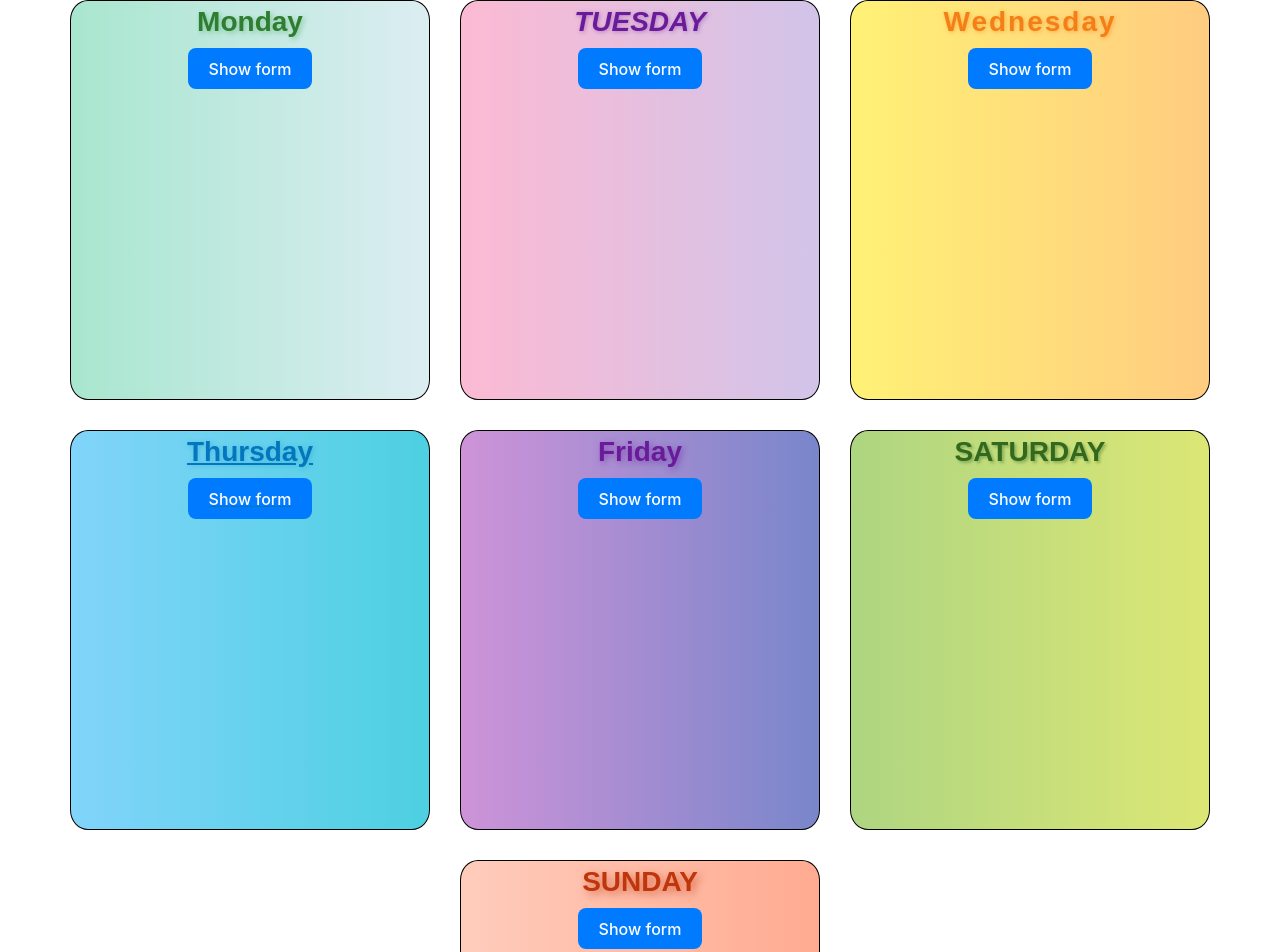
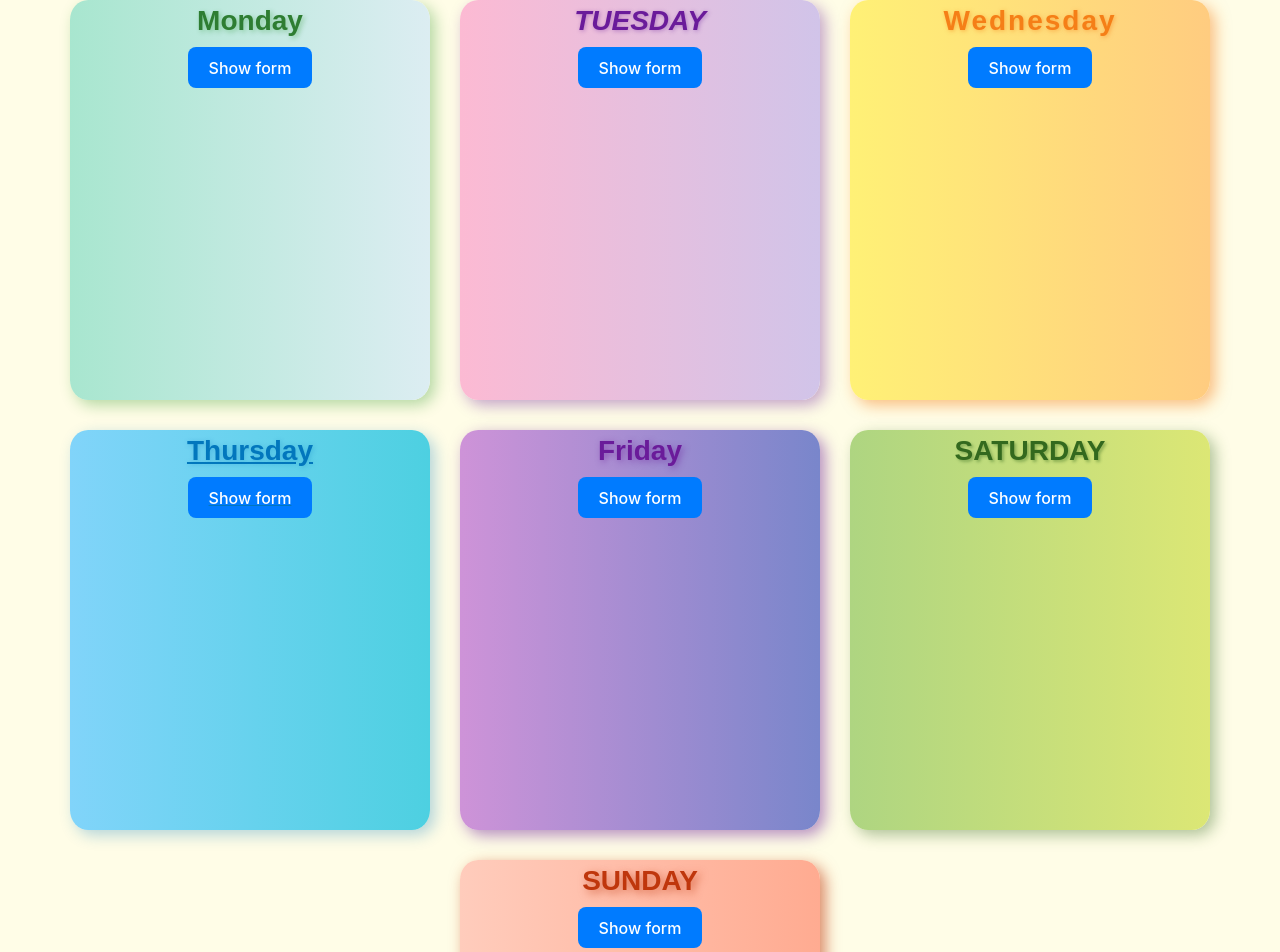
Before and after one commit to kwrona05/Week-planner, a React (Vite) app in the folder lessonPlan/: page / in a window 1280 px wide. Shown: the top 952 px of the page. Built offline with nearby package versions, Linux system fonts and the light colour scheme.

Commit message:
style shadows, body background, input and ul list

```diff
--- a/lessonPlan/src/App.css
+++ b/lessonPlan/src/App.css
@@ -2,6 +2,10 @@
     box-sizing: border-box;
     margin: 0 auto;
     padding: 0;
+}
+
+body {
+    background-color: #fffde7;
 }
 
 .container {
@@ -13,7 +17,6 @@
 }
 
 .day-div {
-    border: 1px solid black;
     border-radius: 5%;
     height: 50vh;
     width: 45vh;
@@ -37,6 +40,7 @@ h2 {
     font-weight: bold;
     color: #2e7d32;
     text-shadow: 2px 2px 5px rgba(0, 128, 0, 0.3);
+    box-shadow: 5px 5px 15px rgba(0, 128, 0, 0.3);
 }
 
 #tuesday {
@@ -45,6 +49,7 @@ h2 {
     color: #6a1b9a;
     text-transform: uppercase;
     text-shadow: 1px 1px 4px rgba(106, 27, 154, 0.4);
+    box-shadow: 5px 5px 15px rgba(106, 27, 154, 0.4);
 }
 
 #wednesday {
@@ -53,6 +58,7 @@ h2 {
     color: #f57f17;
     letter-spacing: 2px;
     text-shadow: 1px 1px 4px rgba(245, 127, 23, 0.5);
+    box-shadow: 5px 5px 15px rgba(245, 127, 23, 0.5);
 }
 
 #thursday {
@@ -61,6 +67,7 @@ h2 {
     color: #0277bd;
     text-decoration: underline;
     text-shadow: 1px 1px 5px rgba(2, 119, 189, 0.3);
+    box-shadow: 5px 5px 15px rgba(2, 119, 189, 0.3);
 }
 
 #friday {
@@ -69,6 +76,7 @@ h2 {
     color: #6a1b9a;
     text-transform: capitalize;
     text-shadow: 2px 2px 6px rgba(106, 27, 154, 0.5);
+    box-shadow: 5px 5px 15px rgba(106, 27, 154, 0.5);
 }
 
 #saturday {
@@ -76,6 +84,7 @@ h2 {
     color: #33691e;
     text-transform: uppercase;
     text-shadow: 2px 2px 3px rgba(51, 105, 30, 0.4);
+    box-shadow: 5px 5px 15px rgba(51, 105, 30, 0.4);
 }
 
 #sunday {
@@ -86,6 +95,16 @@ h2 {
     color: #bf360c;
     text-transform: uppercase;
     text-shadow: 3px 3px 8px rgba(191, 54, 12, 0.6);
+    box-shadow: 5px 5px 15px rgba(191, 54, 12, 0.6);
+}
+
+input {
+    font-size: 16px;
+}
+
+ul {
+    list-style-type: none;
+    font-size: 16px;
 }
 
 button {
@@ -129,8 +148,9 @@ button {
     background-color: #dc3545;
     color: white;
     padding: 4px 8px;
-    font-size: 10px;
+    font-size: 8px;
     border-radius: 4px;
+    margin-left: 10px;
   }
 
   .delBtn:hover {
```
